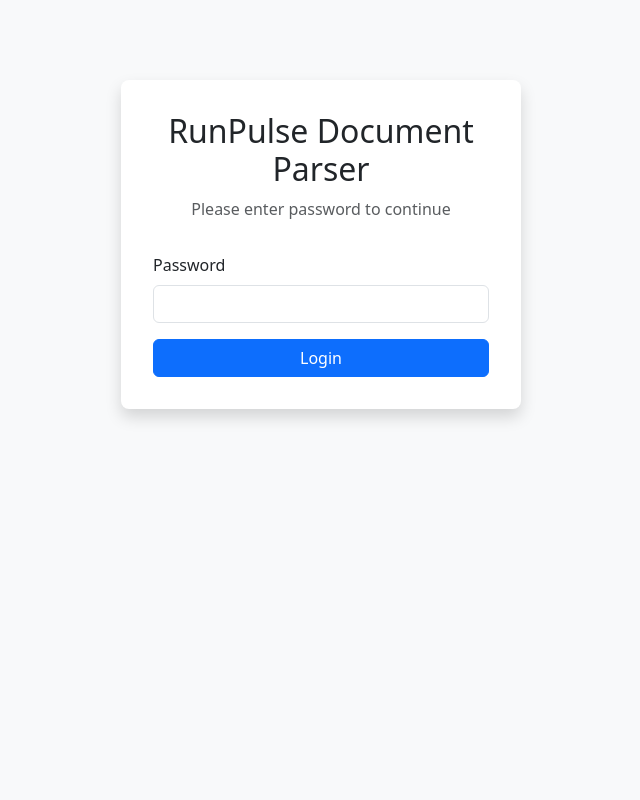
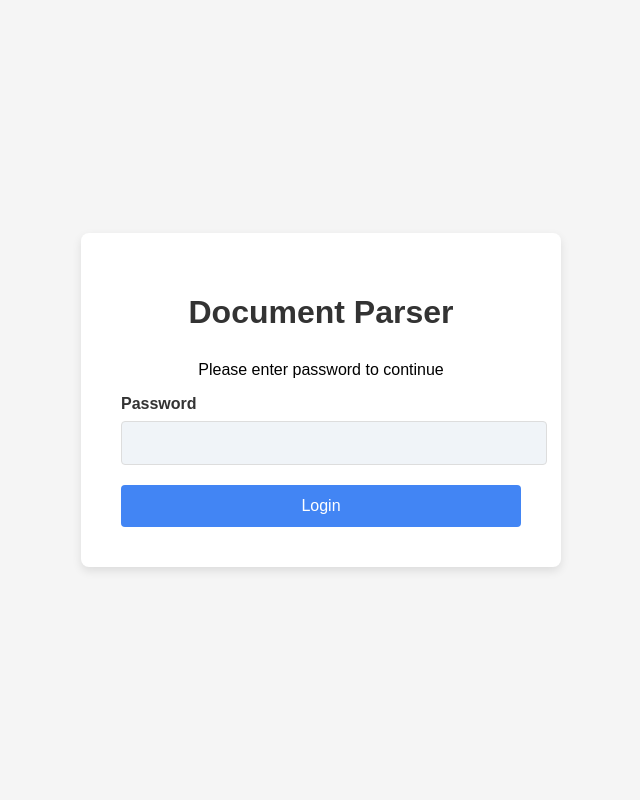
Before and after one commit to ixd574/runpulse-app, a Flask app: page /login in a window 1280 px wide. Shown: the whole page, without its empty margins (319-959 px from the left). Run offline with Flask 3, Linux system fonts and the light colour scheme.

Commit message:
Update login.html

```diff
--- a/templates/login.html
+++ b/templates/login.html
@@ -3,51 +3,85 @@
 <head>
     <meta charset="UTF-8">
     <meta name="viewport" content="width=device-width, initial-scale=1.0">
-    <title>Login - Document Parser Demo</title>
-    <link href="https://cdn.jsdelivr.net/npm/bootstrap@5.3.0-alpha1/dist/css/bootstrap.min.css" rel="stylesheet">
+    <title>Document Parser</title>
     <style>
         body {
-            padding-top: 5rem;
-            background-color: #f8f9fa;
+            font-family: Arial, sans-serif;
+            background-color: #f5f5f5;
+            display: flex;
+            justify-content: center;
+            align-items: center;
+            height: 100vh;
+            margin: 0;
         }
-        .login-form {
+        .login-container {
+            background-color: white;
+            padding: 40px;
+            border-radius: 8px;
+            box-shadow: 0 4px 10px rgba(0,0,0,0.1);
+            width: 100%;
             max-width: 400px;
-            margin: 0 auto;
-            padding: 2rem;
-            background-color: white;
-            border-radius: 0.5rem;
-            box-shadow: 0 0.5rem 1rem rgba(0, 0, 0, 0.15);
+            text-align: center;
         }
-        .login-header {
-            text-align: center;
-            margin-bottom: 2rem;
+        h1 {
+            color: #333;
+            margin-bottom: 30px;
+        }
+        .form-group {
+            margin-bottom: 20px;
+            text-align: left;
+        }
+        label {
+            display: block;
+            margin-bottom: 8px;
+            font-weight: bold;
+            color: #333;
+        }
+        input[type="password"] {
+            width: 100%;
+            padding: 12px;
+            border: 1px solid #ddd;
+            border-radius: 4px;
+            font-size: 16px;
+            background-color: #f0f4f8;
+        }
+        .btn {
+            background-color: #4285f4;
+            color: white;
+            border: none;
+            padding: 12px 20px;
+            border-radius: 4px;
+            cursor: pointer;
+            font-size: 16px;
+            width: 100%;
+        }
+        .btn:hover {
+            background-color: #3367d6;
+        }
+        .error-message {
+            color: #d93025;
+            margin-top: 20px;
         }
     </style>
 </head>
 <body>
-    <div class="container">
-        <div class="login-form">
-            <div class="login-header">
-                <h2>RunPulse Document Parser</h2>
-                <p class="text-muted">Please enter password to continue</p>
-            </div>
+    <div class="login-container">
+        <h1>Document Parser</h1>
+        <p>Please enter password to continue</p>
 
         {% if error %}
-            <div class="alert alert-danger" role="alert">
+        <div class="error-message">
             {{ error }}
         </div>
         {% endif %}
 
         <form method="post">
-                <div class="mb-3">
-                    <label for="password" class="form-label">Password</label>
-                    <input type="password" class="form-control" id="password" name="password" required>
+            <div class="form-group">
+                <label for="password">Password</label>
+                <input type="password" id="password" name="password" required>
             </div>
-                <button type="submit" class="btn btn-primary w-100">Login</button>
+            <button type="submit" class="btn">Login</button>
         </form>
     </div>
-    </div>
-
-    <script src="https://cdn.jsdelivr.net/npm/bootstrap@5.3.0-alpha1/dist/js/bootstrap.bundle.min.js"></script>
 </body>
 </html>
```
Lines whose indentation alone changed are shown as unchanged.
